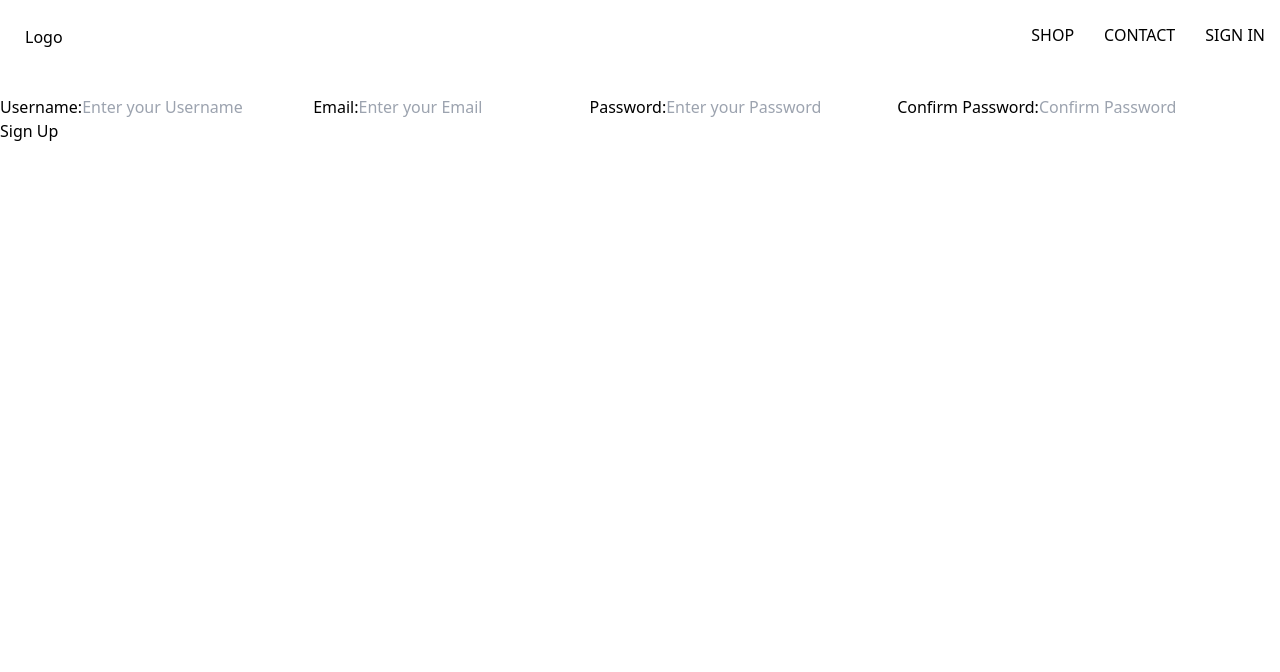
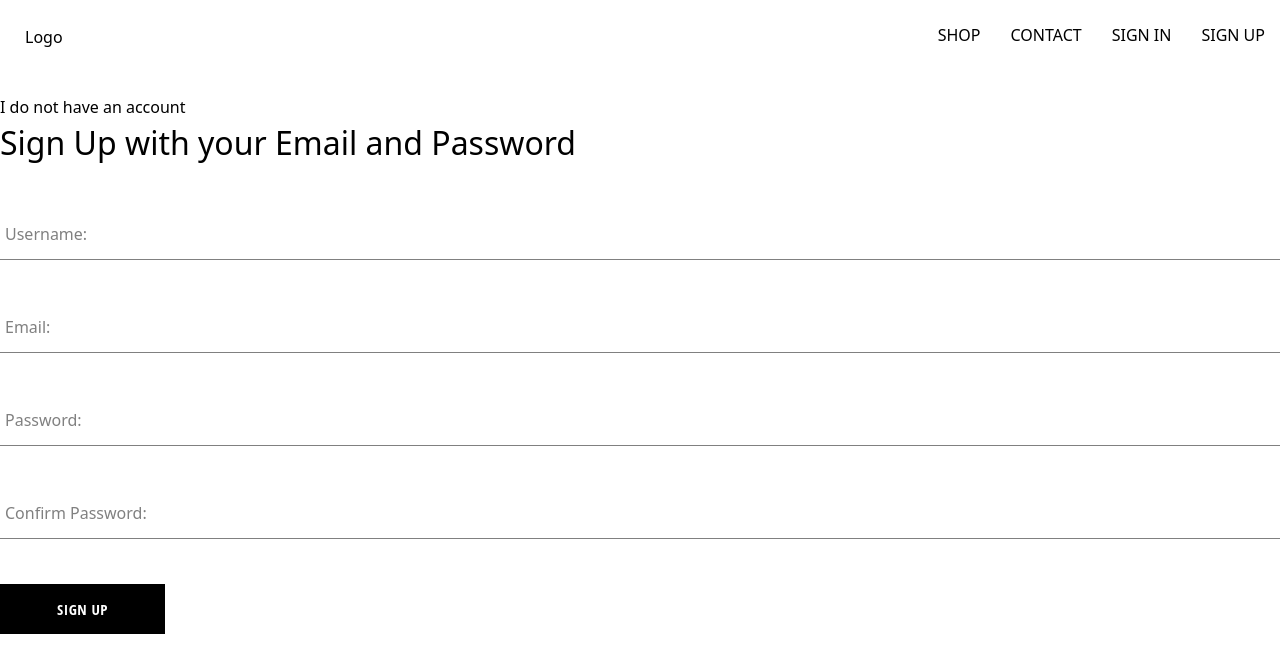
Before and after one commit to Christopher6609/converse, a React (Vite) app: page /signup in a window 1280 px wide. Shown: the top 672 px of the page. Built offline with nearby package versions, Linux system fonts and the light colour scheme.

Commit message:
created sign up, form input and button

```diff
--- a/package.json
+++ b/package.json
@@ -25,6 +25,7 @@
     "eslint-plugin-react-hooks": "^4.6.0",
     "eslint-plugin-react-refresh": "^0.4.6",
     "postcss": "^8.4.38",
+    "sass": "^1.77.7",
     "tailwindcss": "^3.4.4",
     "vite": "^5.2.0"
   }
--- /dev/null
+++ b/src/components/atoms/Button/Button.jsx
@@ -0,0 +1,16 @@
+import "./button.styles.scss";
+
+const BUTTON_TYPE_CLASSES = {
+    google:'google-sign-in',
+    inverted:'inverted'
+}
+
+const Button = ({children, buttonType, ...otherProps}) => {
+    return (
+       <button className={`${BUTTON_TYPE_CLASSES[buttonType]} button-container`} {...otherProps}>
+            {children}
+       </button>
+    )
+}
+
+export default Button;
--- /dev/null
+++ b/src/components/atoms/Button/button.styles.scss
@@ -0,0 +1,46 @@
+.button-container {
+    min-width: 165px;
+    width: auto;
+    height: 50px;
+    letter-spacing: 0.5px;
+    line-height: 50px;
+    padding: 0 35px 0 35px;
+    font-size: 15px;
+    background-color: black;
+    color: white;
+    text-transform: uppercase;
+    font-family: 'Open Sans Condensed';
+    font-weight: bolder;
+    border: none;
+    cursor: pointer;
+    display: flex;
+    justify-content: center;
+
+    &:hover {
+      background-color: white;
+      color: black;
+      border: 1px solid black;
+    }
+
+    &.google-sign-in {
+      background-color: #4285f4;
+      color: white;
+
+      &:hover {
+        background-color: #357ae8;
+        border: none;
+      }
+    }
+
+    &.inverted {
+      background-color: white;
+      color: black;
+      border: 1px solid black;
+
+      &:hover {
+        background-color: black;
+        color: white;
+        border: none;
+      }
+    }
+  }
--- /dev/null
+++ b/src/components/atoms/FormInput/FormInput.jsx
@@ -0,0 +1,15 @@
+import "./FormInput.styles.scss";
+
+const FormInput = ({label, ...otherProps}) => {
+    return (
+        <div className="group">
+        {label &&
+            <input  className="form-input"{...otherProps} />
+        }
+            <label className={`${otherProps.value.length ? 'shrink' : null} form-input-label`}>{label}</label>
+
+        </div>
+    )
+}
+
+export default FormInput;
--- /dev/null
+++ b/src/components/atoms/FormInput/FormInput.styles.scss
@@ -0,0 +1,54 @@
+$sub-color: grey;
+$main-color: black;
+
+@mixin shrinkLabel {
+  top: -14px;
+  font-size: 12px;
+  color: $main-color;
+}
+
+.group {
+  position: relative;
+  margin: 45px 0;
+
+  .form-input {
+    background: none;
+    background-color: white;
+    color: $sub-color;
+    font-size: 18px;
+    padding: 10px 10px 10px 5px;
+    display: block;
+    width: 100%;
+    border: none;
+    border-radius: 0;
+    border-bottom: 1px solid $sub-color;
+    margin: 25px 0;
+
+    &:focus {
+      outline: none;
+    }
+
+    &:focus ~ .form-input-label {
+      @include shrinkLabel();
+    }
+  }
+
+  input[type='password'] {
+    letter-spacing: 0.3em;
+  }
+
+  .form-input-label {
+    color: $sub-color;
+    font-size: 16px;
+    font-weight: normal;
+    position: absolute;
+    pointer-events: none;
+    left: 5px;
+    top: 10px;
+    transition: 300ms ease all;
+
+    &.shrink {
+      @include shrinkLabel();
+    }
+  }
+}
--- a/src/routes/navigation/Navigation.jsx
+++ b/src/routes/navigation/Navigation.jsx
@@ -21,6 +21,9 @@ const Navigation = () => {
                 <Link className="nav-link uppercase px-[15px] py-[10px] cursor-pointer" to='/signin'>
                     Sign in
                 </Link>
+                <Link className="nav-link uppercase px-[15px] py-[10px] cursor-pointer" to='/signup'>
+                    Sign up
+                </Link>
             </div>
 
         </div>
--- a/src/routes/sign-up/SignUp.jsx
+++ b/src/routes/sign-up/SignUp.jsx
@@ -1,5 +1,8 @@
 import React from 'react';
 import { useState } from 'react';
+import { createAuthwithUserandPassword, createUserDocumentFromAuth } from '../../utils/firebase/firebase';
+import FormInput from '../../components/atoms/FormInput/FormInput';
+import Button from '../../components/atoms/Button/Button';
 
 
 const defaultFormFields = {
@@ -15,23 +18,76 @@ const {username,email,password,confirmpassword} = formFields;
 
 const handleChange = (event) => {
   const {name, value} = event.target;
+  setFormFields({ ...formFields, [name]:value });
+}
 
-  setFormFields({ ...formFields,[name]:value });
+const clearForm = () => {
+  setFormFields(defaultFormFields);
+}
+
+const handleSubmit = async (event) =>  {
+  event.preventDefault();
+  if(password != confirmpassword){
+    alert("Password do not match");
+    return;
+  }
+  try{
+      const {user} = await createAuthwithUserandPassword(email, password);
+     await createUserDocumentFromAuth(user, {username});
+      clearForm();
+
+  }catch(error){
+    if(error.code === "auth/email-already-in-use"){
+      alert("Email already in use");
+    }else{
+      console.log(error);
+    }
+
+  }
+
+
+
 }
 
   return (
     <div>
+      <h2>I do not have an account</h2>
+      <h1 className='text-[2rem]'>Sign Up with your Email and Password</h1>
       <div>
-        <form onSubmit={()=>{}}>
-        <label htmlFor='username'>Username:</label>
-          <input type="text" placeholder='Enter your Username' name="username" value={username} onChange={handleChange} required />
-          <label htmlFor='email'>Email:</label>
-          <input type='email' placeholder='Enter your Email' name='email' value={email} onChange={handleChange} required/>
-          <label htmlFor='password'>Password:</label>
-          <input type='password' placeholder='Enter your Password' name='password' value={password} onChange={handleChange} required/>
-          <label htmlFor='confirmpassword'>Confirm Password:</label>
-          <input type='password' placeholder='Confirm Password' name='confirmpassword' value={confirmpassword} onChange={handleChange}required/>
-          <button type='submit'>Sign Up</button>
+        <form onSubmit={handleSubmit}>
+        <FormInput
+          label="Username:"
+          type="text"
+          name="username"
+          value={username}
+          onChange={handleChange}
+          required
+        />
+        <FormInput
+          label="Email:"
+          type='email'
+          name='email'
+          value={email}
+          onChange={handleChange}
+          required
+        />
+        <FormInput
+          label="Password:"
+          type='password'
+          name='password'
+          value={password}
+          onChange={handleChange} required
+        />
+        <FormInput
+          label="Confirm Password:"
+          type='password'
+          name='confirmpassword'
+          value={confirmpassword}
+          onChange={handleChange}
+          required
+        />
+
+          <Button type='submit'>Sign Up</Button>
         </form>
       </div>
     </div>
--- a/src/utils/firebase/firebase.js
+++ b/src/utils/firebase/firebase.js
@@ -27,7 +27,7 @@ export const signInWithGooglePopup = () => signInWithPopup(auth, provider);
 
 
 export const db = getFirestore();
-export const createUserDocumentFromAuth = async (userAuth) => {
+export const createUserDocumentFromAuth = async (userAuth, additionalInformation) => {
     if(!userAuth) return;
 
     const userDocRef = doc(db, 'user', userAuth.uid);
@@ -41,7 +41,7 @@ export const createUserDocumentFromAuth = async (userAuth) => {
       const {displayName, email } = userAuth;
       const createdAt = new Date();
       try{
-        await setDoc(userDocRef, {displayName,email,createdAt});
+        await setDoc(userDocRef, {displayName,email,createdAt, ...additionalInformation});
       } catch(error) {
           console.log("Error creating user", error.message);
       }
```
Also changed, not shown: 1 other file (tests, documents, lock files or other folders).
